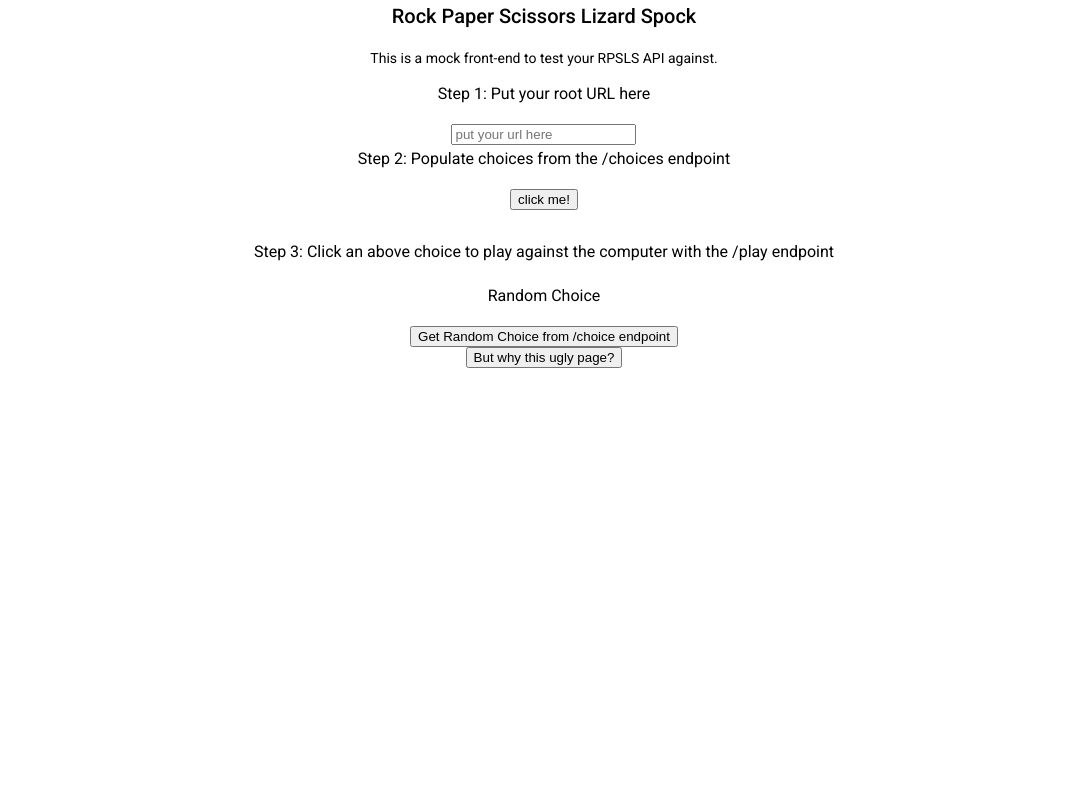
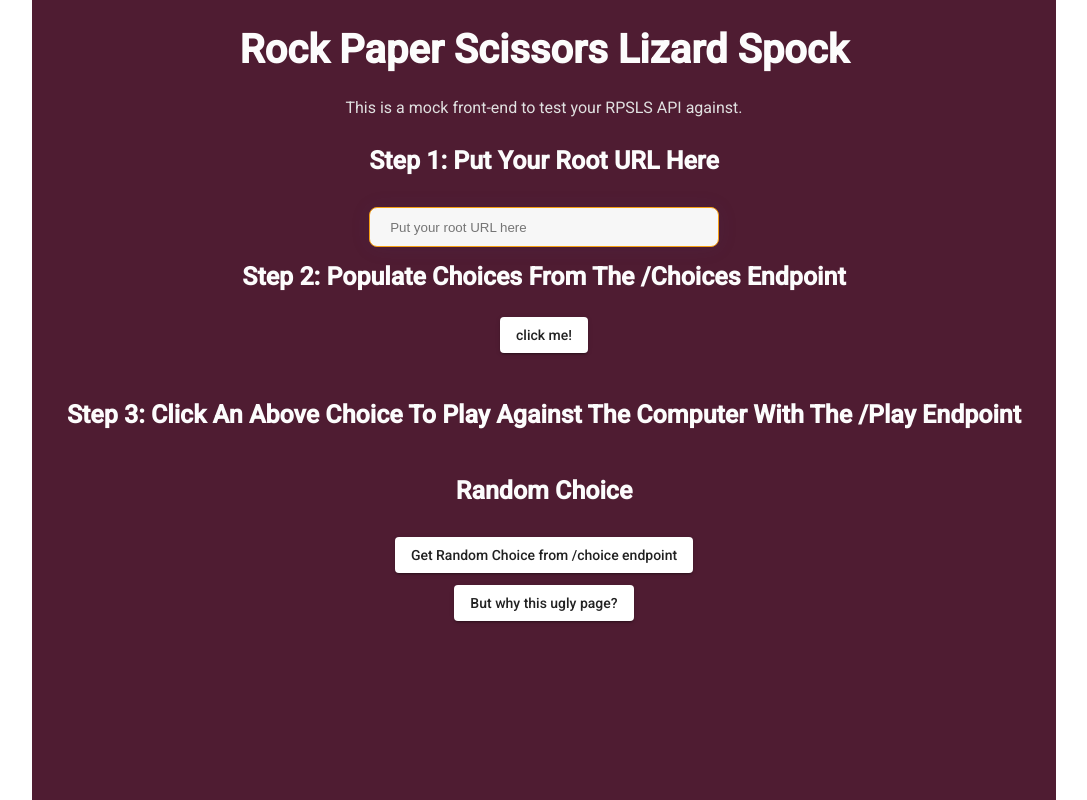
Before and after one commit to acidicyemi/RPSLS_Frontend, an Angular app: page / in a window 1280 px wide. Shown: the whole page, without its empty margins (96-1183 px from the left). Built offline with nearby package versions, Linux system fonts and the light colour scheme.

Commit message:
ui update

```diff
--- a/src/app/app.module.ts
+++ b/src/app/app.module.ts
@@ -7,6 +7,7 @@ import { AppComponent } from './app.component';
 import { GameboardComponent } from './gameboard/gameboard.component';
 import { BrowserAnimationsModule } from '@angular/platform-browser/animations';
 import { FlexLayoutModule } from '@angular/flex-layout';
+import { MatButtonModule } from '@angular/material/button';
 
 @NgModule({
   declarations: [
@@ -19,6 +20,7 @@ import { FlexLayoutModule } from '@angular/flex-layout';
     BrowserAnimationsModule,
     FlexLayoutModule,
     HttpClientModule,
+    MatButtonModule
   ],
   providers: [],
   bootstrap: [AppComponent]
--- a/src/app/gameboard/gameboard.component.html
+++ b/src/app/gameboard/gameboard.component.html
@@ -1,23 +1,22 @@
-<div class="game-board" fxLayout="row wrap"fxLayoutAlign="space-around center" >
+<div class="game-board" fxLayout="row wrap" fxLayoutAlign="space-around center">
     <div fxFlex="10%"></div>
-    <div fxFlex="80%" fxLayout="column" fxLayoutAlign="space-around center">
+    <div fxFlex="80%" class="game-board-card" fxLayout="column" fxLayoutAlign="start center">
         <h2>Rock Paper Scissors Lizard Spock</h2>
-        <p>This is a mock front-end to test your RPSLS API against.</p>
+        <p class="game-description">This is a mock front-end to test your RPSLS API against.</p>
 
         <div fxLayout="column" fxLayoutAlign="space-around center">
             <h3>Step 1: Put your root URL here</h3>
-            <input type="text" placeholder="put your url here">
+            <input type="text" name="url" placeholder="Put your root URL here" formControlName="url">
         </div>
 
-        <div fxLayout="column" fxLayoutAlign="space-around center">
+        <div fxLayout="column" fxLayoutAlign="space-around center" fxLayoutGap="10px">
             <h3>Step 2: Populate choices from the /choices endpoint</h3>
-            <button (click)="getGuestures()">click me!</button>
+            <button mat-raised-button (click)="getGuestures()">click me!</button>
 
-            <ul>
-                <li *ngFor="let c of choices"><button (click)="mychoice(c.id)">{{c.name}}</button></li>
-            </ul>
-
-            <p *ngIf="status != '' ">{{status}}</p>
+            <div fxLayout="row" fxLayoutGap="10px">
+                <button mat-raised-button *ngFor="let c of choices" (click)="mychoice(c.id)">{{c.name}}</button>
+            </div>
+            <p>{{status}} </p>
         </div>
 
         <div fxLayout="column" fxLayoutAlign="space-around center">
@@ -25,14 +24,12 @@
 
             <h3>Random Choice</h3>
 
-            <button (click)="getRandChoice()" >Get Random Choice from /choice endpoint</button>
+            <button mat-raised-button (click)="getRandChoice()">Get Random Choice from /choice endpoint</button>
 
-            <p *ngIf="randChoice != '' ">{{randChoice}}</p>
+            <p>{{randChoice}}</p>
 
-            <button>But why this ugly page?</button>
-
+            <button mat-raised-button>But why this ugly page?</button>
         </div>
-
     </div>
     <div fxFlex="10%"></div>
 </div>
--- a/src/app/gameboard/gameboard.component.scss
+++ b/src/app/gameboard/gameboard.component.scss
@@ -0,0 +1,52 @@
+.game-board {
+    height: 100vh;
+    font-family: Roboto;
+    &-card{
+        padding: 20px;
+        height: 100%;
+        color: #F7F7F7;
+        background: #4F1C32;
+        h2 {
+            font-style: normal;
+            font-weight: bold;
+            font-size: 40px;
+            line-height: 60px;
+            text-transform: capitalize;
+            color: #FCFCFC;
+        }
+
+    p {
+        font-style: normal;
+        font-weight: normal;
+        font-size: 16px;
+        line-height: 23px;
+        color: #E0E0E0;
+    }
+    input {
+        background: #F7F7F7;
+        border: 1px solid #F59F13;
+        box-sizing: border-box;
+        box-shadow: 0px 1px 20px rgba(69, 72, 137, 0.1);
+        border-radius: 8px;
+        height: 40px;
+        width: 100%;
+        padding: 0px 20px;
+        color: rgba(88, 88, 88, 0.6);
+      }
+
+      input:focus {
+        outline: none !important;
+        border: 1px solid rgba(51, 51, 51, 0.17);
+        padding: 0px 20px;
+      }
+
+      h3 {
+        font-style: normal;
+        font-weight: bold;
+        font-size: 25px;
+        line-height: 60px;
+        text-transform: capitalize;
+        color: #FCFCFC;
+      }
+    }
+}
```
